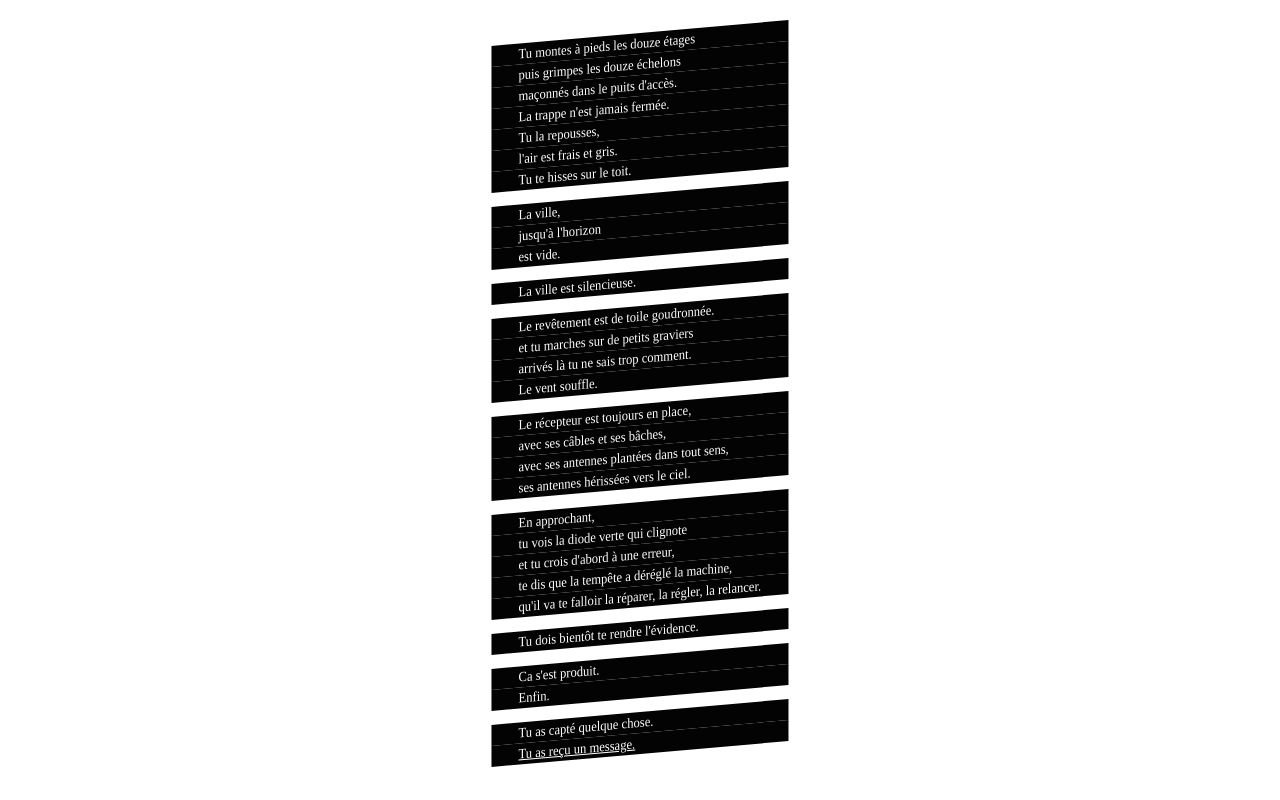
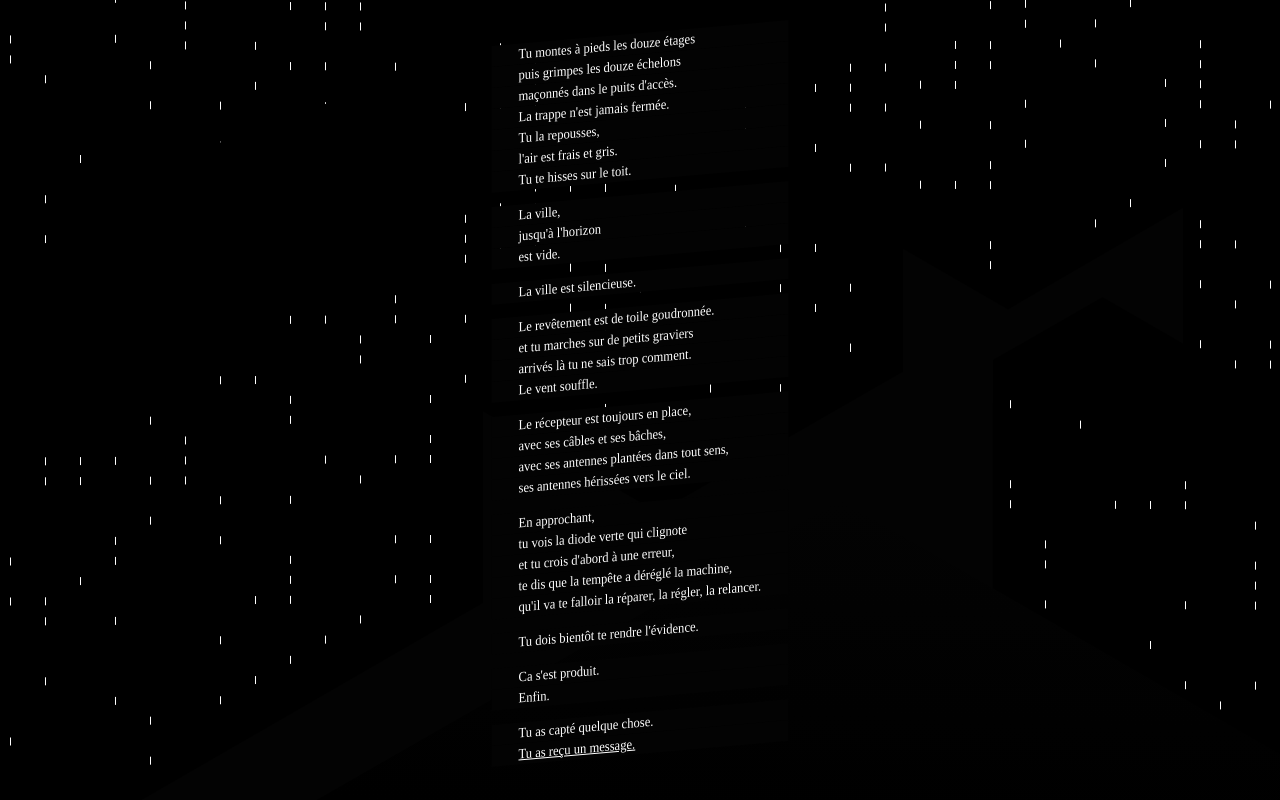
Before and after one commit to Axolotle/EAM, a Vue app in the folder app/: page / in a window 1280 px wide. Built offline with nearby package versions, Linux system fonts and the light colour scheme.

Commit message:
add city background illustration

```diff
--- a/app/src/App.vue
+++ b/app/src/App.vue
@@ -1,9 +1,11 @@
 <template>
   <main id="app" ref="main">
-    <div class="debug" v-if="debug">
+    <div v-if="debug" class="debug">
       <p>next: {{ nextEp }}</p>
       <p>nextDate: {{ nextEpDate }}</p>
     </div>
+
+    <city-background v-if="component !== 'street'" />
 
     <component :is="component" v-if="component" />
   </main>
@@ -13,6 +15,7 @@
 import { mapGetters } from 'vuex'
 import Episode from '@/views/Episode'
 import Street from '@/views/Street'
+import CityBackground from '@/views/CityBackground'
 
 
 export default {
@@ -20,6 +23,7 @@ export default {
 
   components: {
     Episode,
+    CityBackground,
     Street
   },
 
--- /dev/null
+++ b/app/src/views/CityBackground.vue
@@ -0,0 +1,174 @@
+<template>
+  <svg ref="svg" :view-box.camel="viewBox">
+    <defs>
+      <linearGradient
+        id="top-grad"
+        x1="0.25" x2="0"
+        y1="0.25" y2="0"
+      >
+        <stop offset="0%" stop-color="#000" />
+        <stop offset="100%" stop-color="#030303" />
+      </linearGradient>
+    </defs>
+
+    <g transform="translate(0.5, 0)">
+      <g
+        v-for="({ points, transform, cache }, i) in squares" :key="i"
+        :transform="transform"
+      >
+        <g>
+          <path :d="cache" :transform="`translate(${xMult / 2} ${yMult / 2})`" />
+          <path class="windows" :d="toDString(points)" />
+        </g>
+      </g>
+    </g>
+
+    <rect
+      id="top"
+      fill="url(#top-grad)"
+      width="1200" height="1200"
+      transform="translate(200 100) skewY(30) skewX(-41)"
+    />
+  </svg>
+</template>
+
+<script>
+import { getRandInt, sleep } from '@/utils'
+
+export default {
+  name: 'CityBackground',
+
+  data () {
+    const x = 35
+    const y = 20
+    return {
+      screenSize: {
+        w: 0,
+        h: 0
+      },
+      squares: [],
+      xMult: 35,
+      yMult: 20,
+      lineH: 8,
+      sizes: [
+        /* eslint-disable */
+        // [xCount, yCount, skewYDir, translateX, translateY, topScale]
+        [25, 19, -1, -30 * x     ,  15 * y    ,  0.5, 'red', 'm -176.66918,-204 875,0 176.66919,204 v 408 l -875,0 -176.66921,-204 z'],
+        [15, 12,  1,  10 * x - 15,  -3 * y    , 0.75, 'yellow', 'm 0,0 109.47204,-126.11813 525,0 -109.47214,126.11812 v 248 h -525 z'],
+        [3,  30,  1,  15 * x     , -21 * y    ,  0.2, 'blue'],
+        [6,  30, -1,  18 * x     , -17 * y    ,  0.2, 'blue', 'm -105,487.58548 v -608.82904 l 210,0.55493 105,121.243695 v 607.444935 l -210,0 z'],
+        [25, 20, -1, -40 * x     ,  -5 * y    ,    0, 'green', 'm -176.66922,204 0,-408 h 875 l 176.66922,204 v 408 l -875,0 z'],
+        [7,  19, -1,   0 * x     , -15 * y + 5,  0.5, 'orange'],
+        [20, 19,  1, -20 * x     , -36 * y    ,  0.5, 'cyan', 'm 0,0 245,-282.25408 700,0 v 408 l -245,282.25408 h -700 z'],
+        [12,  19, -1, 10 * x,      -25 * y    ,  0.2, 'pink'],
+        [20, 19,  1, -10 * x     , -46 * y -3 ,  0.5, 'purple', 'm 0,0 419.9999,-483.86411 h 700.0001 v 405.537436 l -420,486.326674 h -700 z'],
+        /* eslint-enable */
+      ]
+    }
+  },
+
+  computed: {
+    viewBox () {
+      let { w, h } = this.screenSize
+      if (w > 1680) {
+        h = h * (1680 / w)
+        w = 1680
+      }
+      if (h > 1050) {
+        w = w * (1050 / h)
+        h = 1050
+      }
+      if (h < 800) {
+        h = 1050
+        w = 1680
+      }
+      return `-${Math.round(w / 2)} -${Math.round(h / 2)} ${w} ${h}`
+    }
+  },
+
+  created () {
+    this.sizes = this.sizes.reverse()
+    this.computeSquares()
+    this.updatePoints()
+  },
+
+  mounted () {
+    this.updateScreenSize()
+    window.addEventListener('resize', this.updateScreenSize)
+  },
+
+  beforeDestroy () {
+    window.removeEventListener('resize', this.updateScreenSize)
+  },
+
+  methods: {
+    updateScreenSize () {
+      const { width, height } = this.$refs.svg.getBoundingClientRect()
+      this.screenSize = { w: width, h: height }
+    },
+
+    toDString (points) {
+      const h = this.lineH
+      return 'M' + points.map(p => p.join(',')).join(`v${h}M`) + 'v' + h
+    },
+
+    computeSquares () {
+      const { yMult, xMult } = this
+      for (const [xCount, yCount, sy, tx, ty, ts, color, cache] of this.sizes) {
+        const points = []
+        for (let y = yMult; y <= yCount * yMult; y += yMult) {
+          for (let x = xMult; x <= xCount * xMult; x += xMult) {
+            if (getRandInt(0, 3) > 2) {
+              points.push([x, y])
+            }
+          }
+        }
+        this.squares.push({
+          points,
+          transform: `translate(${tx} ${ty})skewY(${sy * 30})`,
+          cache
+        })
+      }
+    },
+
+    async updatePoints () {
+      const { yMult, xMult } = this
+      while (true) {
+        for (var i = 0; i < this.sizes.length; i++) {
+          const [xCount, yCount] = this.sizes[i]
+          const index = getRandInt(0, this.squares[i].points.length - 1)
+          this.$set(this.squares[i].points, index, [
+            getRandInt(0, xCount) * xMult,
+            getRandInt(0, yCount) * yMult
+          ])
+          await sleep(getRandInt(10, 150) * 10)
+        }
+      }
+    }
+  }
+}
+</script>
+
+<style lang="scss" scoped>
+svg {
+  position: absolute;
+  top: 0;
+  left: 0;
+  width: 100vw;
+  height: 100vh;
+  pointer-events: none;
+  z-index: -1;
+  background-color: #030303;
+
+  path.windows {
+    vector-effect: non-scaling-stroke;
+    stroke: white;
+    stroke-width: 1px;
+    stroke-linecap: butt;
+  }
+
+  .stroke-red {
+    stroke: $color-red;
+  }
+}
+</style>
```
